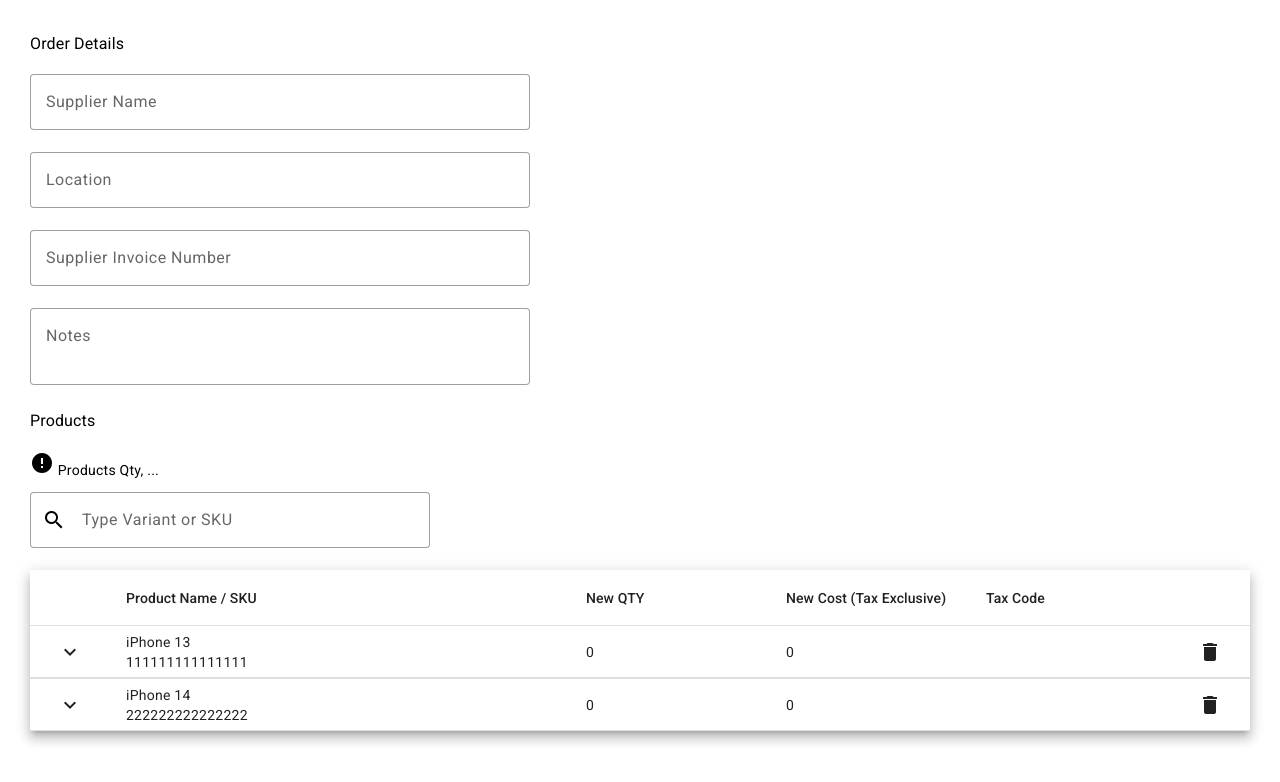
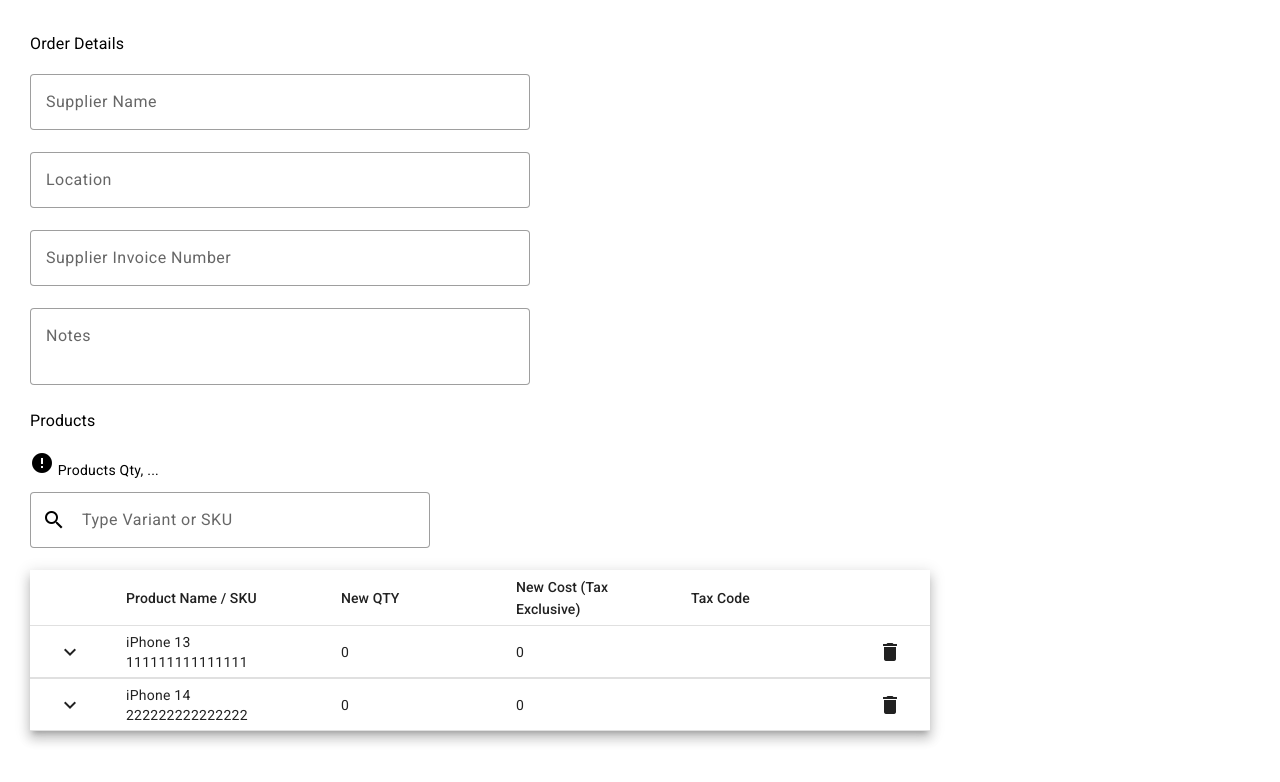
Before and after one commit to RaheelJameel/case-study, an Angular app: page / in a window 1280 px wide. Shown: the top 782 px of the page. Built offline with nearby package versions, Linux system fonts and the light colour scheme; data requests are answered from the project's data file.

Commit message:
Multi table styling progress

```diff
--- a/src/app/products/products-table/products-table.component.html
+++ b/src/app/products/products-table/products-table.component.html
@@ -1,4 +1,4 @@
-<div>
+<div class="wrapper">
   <table
     mat-table
     [dataSource]="dataSource"
--- a/src/app/products/products-table/products-table.component.scss
+++ b/src/app/products/products-table/products-table.component.scss
@@ -46,6 +46,10 @@ tr.example-element-row:not(.example-expanded-row):active {
   opacity: 0.5;
 }
 
+.wrapper {
+  width: 900px;
+}
+
 .expand-element {
   padding: 0;
 }
@@ -54,16 +58,23 @@ tr.example-element-row:not(.example-expanded-row):active {
   width: 80px;
 }
 
+.mat-column-nameSku {
+  min-width: 175px;
+}
+
 .mat-column-newQuantity {
-  width: 200px;
+  width: 175px;
+  min-width: 100px;
 }
 
 .mat-column-newCost {
-  width: 200px;
+  width: 175px;
+  min-width: 100px;
 }
 
 .mat-column-taxCode {
-  width: 200px;
+  width: 175px;
+  min-width: 100px;
 }
 
 .mat-column-delete {
```
